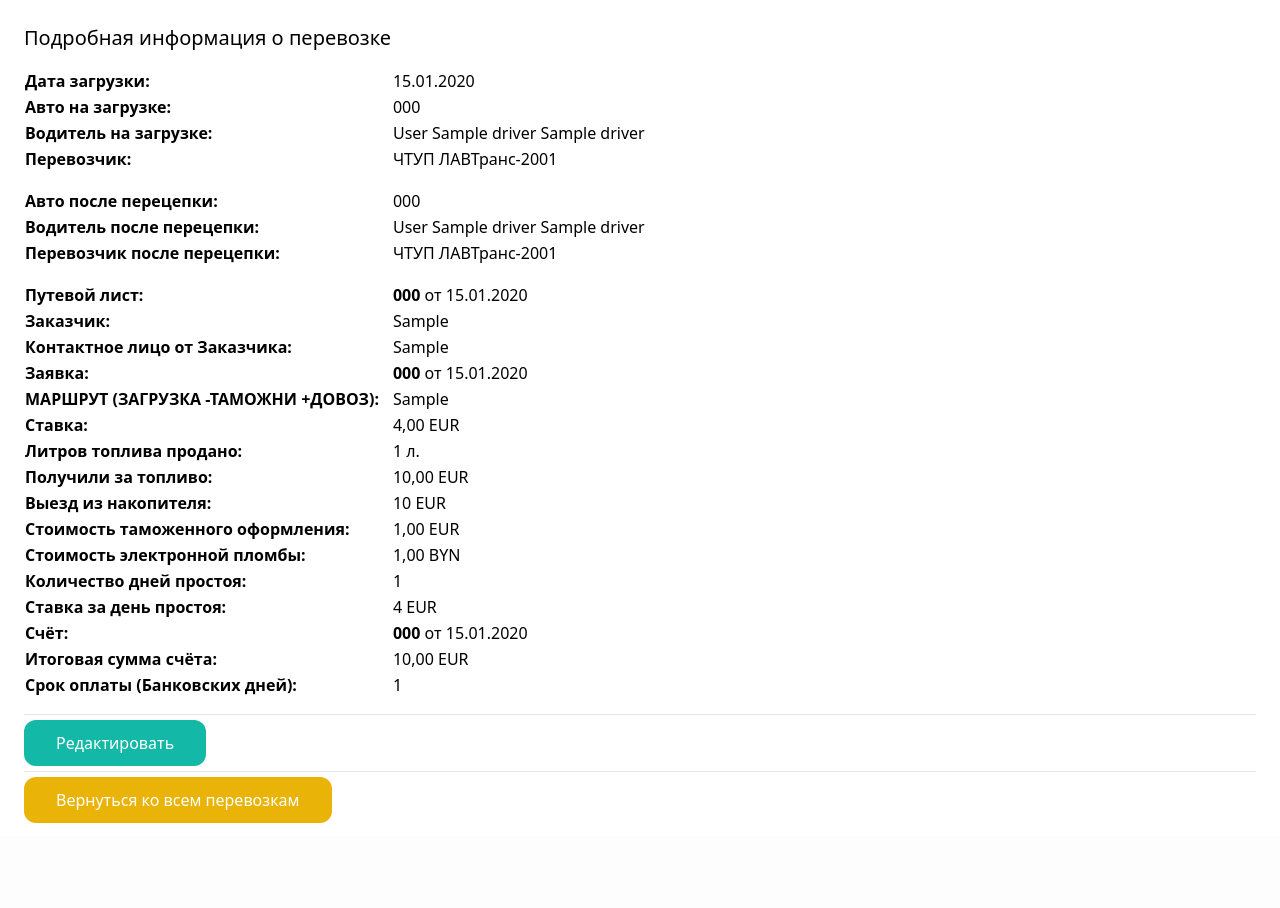
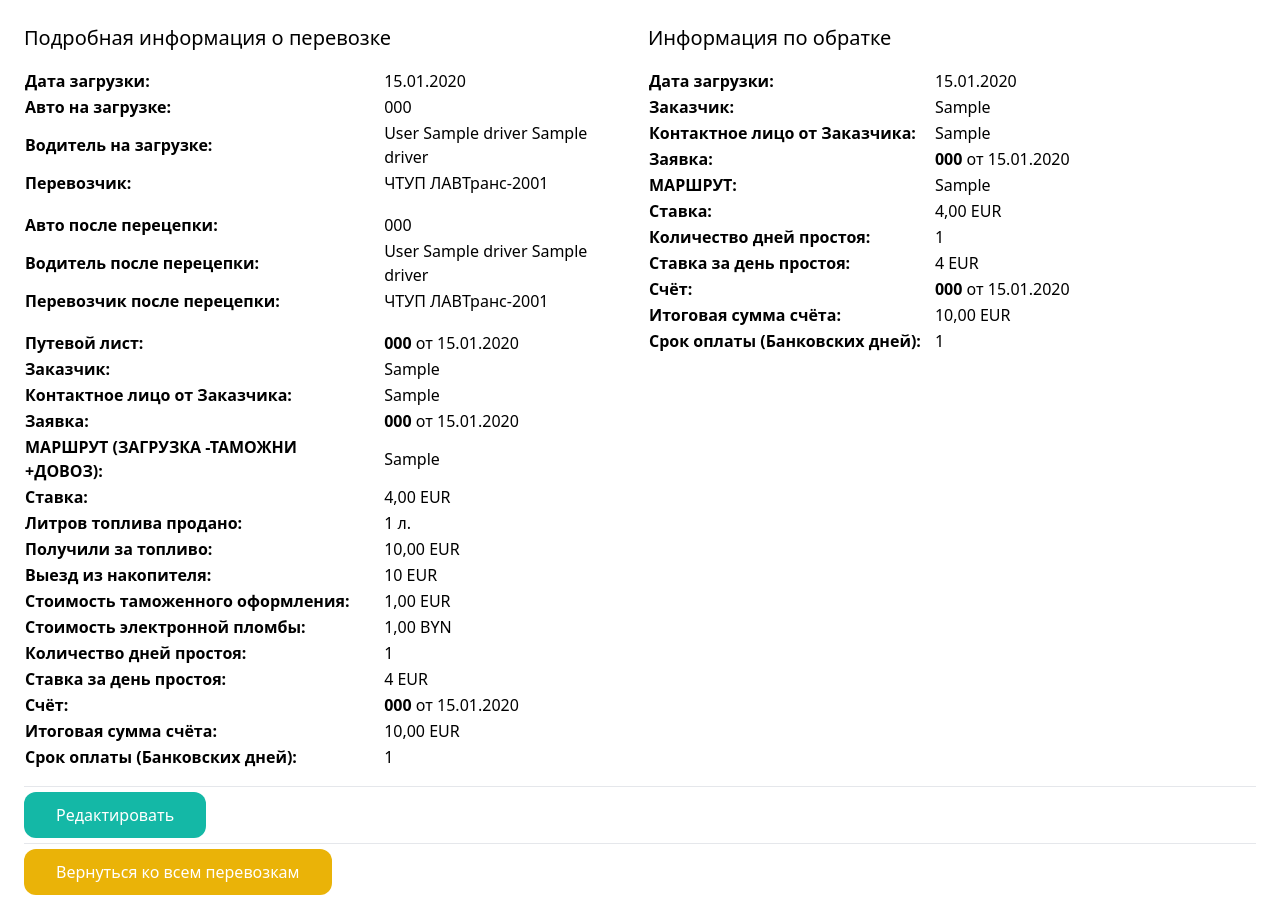
Before and after one commit to Aleksei911/LAVTrans-2001-Django-project-, a Django app: page /delivery/delivery_info/1/ in a window 1280 px wide. Shown: the part 64-972 px from the top of the page. Before the commit the page ends 887 px from the top, so only its background shows below. Run offline with Django 4.2, Linux system fonts and the light colour scheme; a user stored in the database is signed in; tables that the repository leaves empty hold one stand-in row (values such as "Sample post"); some libraries are stand-ins or nearby versions.

Commit message:
update: add DeliveryBack in delivery_info

```diff
--- a/lavtrans/delivery/templates/delivery/delivery_info.html
+++ b/lavtrans/delivery/templates/delivery/delivery_info.html
@@ -6,6 +6,8 @@
 
 {% block content %}
 <div class="py-6 px-6">
+    <div class="grid grid-cols-2 gap-4 place-content-between">
+        <div class="self-start">
             <h1 class="mb-4 text-xl">Подробная информация о перевозке</h1>
             <table>
                 <tbody>
@@ -162,8 +164,8 @@
                 <tr>
                     <th><p class="mr-3 text-left">Счёт:</p></th>
                     <td>
-                {% if delivery.score_number and delivery.date_of_delivery %}
-                <p><b>{{ delivery.score_number|default_if_none:"&nbsp;" }}</b> от {{ delivery.date_of_delivery | date:'d.m.Y' }}</p>
+                        {% if delivery.score_number and delivery.score_date %}
+                        <p><b>{{ delivery.score_number|default_if_none:"&nbsp;" }}</b> от {{ delivery.score_date | date:'d.m.Y' }}</p>
                         {% else %}
                         <p></p>
                         {% endif %}
@@ -183,13 +185,100 @@
                 </tr>
                 </tbody>
             </table>
+        </div>
+        <div class="self-start">
+
+            <h1 class="mb-4 text-xl">Информация по обратке</h1>
+
+            <table>
+                <tbody>
+                <tr>
+                    <th><p class="mr-3 text-left">Дата загрузки:</p></th>
+                    <td>
+                        <p>{{ back_delivery.date_of_back_delivery | date:'d.m.Y' }}</p>
+                    </td>
+                </tr>
+                <tr>
+                    <th><p class="mr-3 text-left">Заказчик:</p></th>
+                    <td>
+                        <p>{{ back_delivery.back_customer | default_if_none:"&nbsp;" }}</p>
+                    </td>
+                </tr>
+                <tr>
+                    <th><p class="mr-3 text-left">Контактное лицо от Заказчика:</p></th>
+                    <td>
+                        <p>{{ back_delivery.back_customer_contact | default_if_none:"&nbsp;" }}</p>
+                    </td>
+                </tr>
+                <tr>
+                    <th><p class="mr-3 text-left">Заявка:</p></th>
+                    <td>
+                        {% if back_delivery.back_application_number and back_delivery.back_application_date %}
+                        <p><b>{{ back_delivery.back_application_number|default_if_none:"&nbsp;" }}</b> от {{ back_delivery.back_application_date | date:'d.m.Y' }}</p>
+                        {% else %}
+                        <p></p>
+                        {% endif %}
+                    </td>
+                </tr>
+                <tr>
+                    <th><p class="mr-3 text-left">МАРШРУТ:</p></th>
+                    <td>
+                        <p>{{ back_delivery.back_route|default_if_none:"&nbsp;" }}</p>
+                    </td>
+                </tr>
+                <tr>
+                    <th><p class="mr-3 text-left">Ставка:</p></th>
+                    <td>
+                        <p>{{ back_delivery.back_rate|default_if_none:"&nbsp;" }} {{ back_delivery.back_rate_currency|default_if_none:"&nbsp;" }}</p>
+                    </td>
+                </tr>
+                <tr>
+                    <th><p class="mr-3 text-left">Количество дней простоя:</p></th>
+                    <td>
+                        <p>{{ back_delivery.back_prostoi|default_if_none:"&nbsp;" }}</p>
+                    </td>
+                </tr>
+                <tr>
+                    <th><p class="mr-3 text-left">Ставка за день простоя:</p></th>
+                    <td>
+                        <p>{{ back_delivery.back_rate_for_prostoi|default_if_none:"&nbsp;" }} {{ back_delivery.back_prostoi_currency|default_if_none:"&nbsp;" }}</p>
+                    </td>
+                </tr>
+                <tr>
+                    <th><p class="mr-3 text-left">Счёт:</p></th>
+                    <td>
+                        {% if back_delivery.back_score_number and back_delivery.back_score_date %}
+                        <p><b>{{ back_delivery.back_score_number|default_if_none:"&nbsp;" }}</b> от {{ back_delivery.back_score_date | date:'d.m.Y' }}</p>
+                        {% else %}
+                        <p></p>
+                        {% endif %}
+                    </td>
+                </tr>
+                <tr>
+                    <th><p class="mr-3 text-left">Итоговая сумма счёта:</p></th>
+                    <td>
+                        <p>{{ back_delivery.back_score_total|default_if_none:"&nbsp;" }} {{ back_delivery.back_score_currency|default_if_none:"&nbsp;" }}</p>
+                    </td>
+                </tr>
+                <tr>
+                    <th><p class="mr-3 text-left">Срок оплаты (Банковских дней):</p></th>
+                    <td>
+                        <p>{{ back_delivery.back_payment_term|default_if_none:"&nbsp;" }}</p>
+                    </td>
+                </tr>
+                </tbody>
+            </table>
+        </div>
+    </div>
 
     <hr class="my-4">
 
-    <a class="py-3 px-8 bg-teal-500 text-white rounded-xl" href="{% url 'delivery_edit' delivery.id %}">Редактировать</a>
+    <a class="py-3 px-8 bg-teal-500 text-white rounded-xl"
+       href="{% url 'delivery_edit' delivery.id %}">Редактировать</a>
 
     <hr class="my-4">
 
-    <a class="py-3 px-8 bg-yellow-500 text-white rounded-xl" href="{% url 'delivery' %}">Вернуться ко всем перевозкам</a>
+    <a class="py-3 px-8 bg-yellow-500 text-white rounded-xl" href="{% url 'delivery' %}">Вернуться ко всем
+        перевозкам</a>
 </div>
 {% endblock %}
--- a/lavtrans/delivery/views.py
+++ b/lavtrans/delivery/views.py
@@ -52,9 +52,11 @@ def add_delivery(request):
 @login_required
 def delivery_info(request, pk):
     delivery = Delivery.objects.get(pk=pk)
+    back_delivery = DeliveryBack.objects.get(delivery=delivery)
 
     context = {
         'delivery': delivery,
+        'back_delivery': back_delivery,
     }
     return render(request, 'delivery/delivery_info.html', context)
 
@@ -62,7 +64,7 @@ def delivery_info(request, pk):
 @login_required
 def delivery_edit(request, pk):
     delivery = Delivery.objects.get(pk=pk)
-    back_delivery = DeliveryBack.objects.filter(delivery=delivery).first()
+    back_delivery = DeliveryBack.objects.get(delivery=delivery)
 
     if request.method == 'POST':
         form = AddDeliveryForm(request.POST, instance=delivery)
```
Lines whose indentation alone changed are shown as unchanged.
